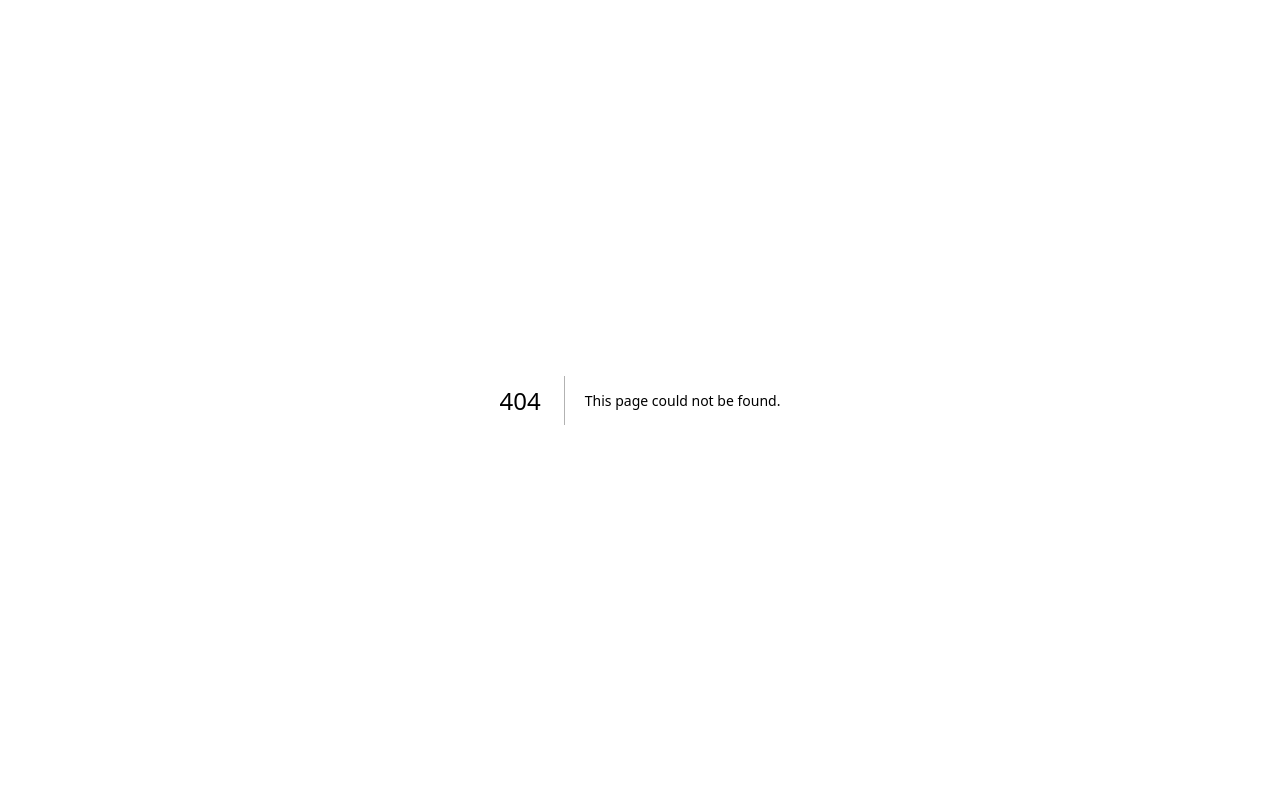
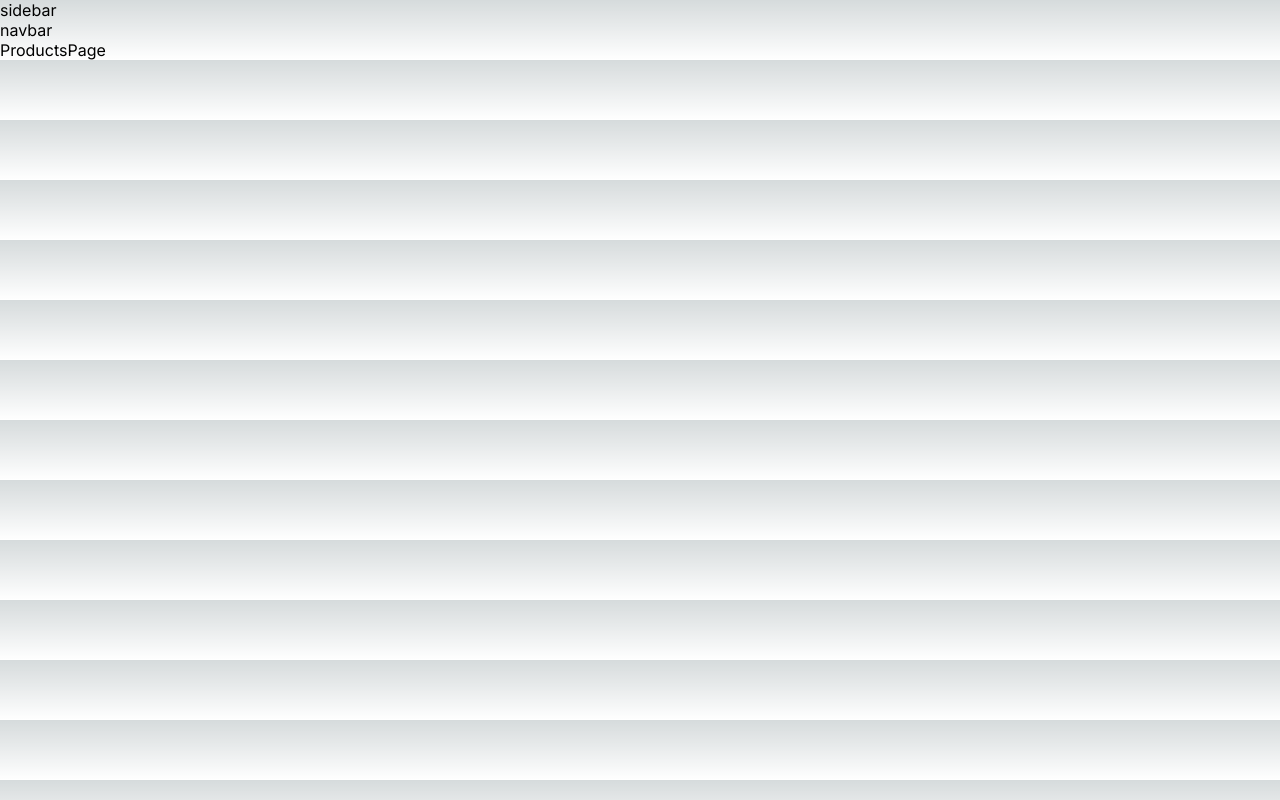
Before and after one commit to thiem-dev/admin-dashboard, a Next.js app: page /dashboard/products in a window 1280 px wide. Before the commit this address had no page. Built offline with nearby package versions, Linux system fonts and the light colour scheme.

Commit message:
page routing setup

```diff
--- /dev/null
+++ b/src/app/dashboard/layout.jsx
@@ -0,0 +1,18 @@
+import NavBar from '../ui/dashboard/navbar/navbar';
+import SideBar from '../ui/dashboard/sidebar/sidebar';
+
+const Layout = ({ children }) => {
+  return (
+    <div>
+      <div>
+        <SideBar />
+      </div>
+      <div>
+        <NavBar />
+        {children}
+      </div>
+    </div>
+  );
+};
+
+export default Layout;
--- /dev/null
+++ b/src/app/dashboard/products/page.jsx
@@ -0,0 +1,5 @@
+const ProductsPage = () => {
+  return <div>ProductsPage</div>;
+};
+
+export default ProductsPage;
--- /dev/null
+++ b/src/app/dashboard/users/page.jsx
@@ -0,0 +1,5 @@
+const UsersPage = () => {
+  return <div>UsersPage</div>;
+};
+
+export default UsersPage;
--- a/src/app/layout.js
+++ b/src/app/layout.js
@@ -1,11 +1,11 @@
-import { Inter } from "next/font/google";
-import "./globals.css";
+import { Inter } from 'next/font/google';
+import './ui/globals.css';
 
-const inter = Inter({ subsets: ["latin"] });
+const inter = Inter({ subsets: ['latin'] });
 
 export const metadata = {
-  title: "Create Next App",
-  description: "Generated by create next app",
+  title: 'TH Admin Dashboard',
+  description: 'Server Actions are cool!',
 };
 
 export default function RootLayout({ children }) {
--- /dev/null
+++ b/src/app/ui/dashboard/navbar/navbar.jsx
@@ -0,0 +1,5 @@
+const NavBar = () => {
+  return <div>navbar</div>;
+};
+
+export default NavBar;
--- /dev/null
+++ b/src/app/ui/dashboard/sidebar/sidebar.jsx
@@ -0,0 +1,5 @@
+const SideBar = () => {
+  return <div>sidebar</div>;
+};
+
+export default SideBar;
```
Also changed, not shown: src/app/ui/globals.css (renamed from src/app/globals.css).
